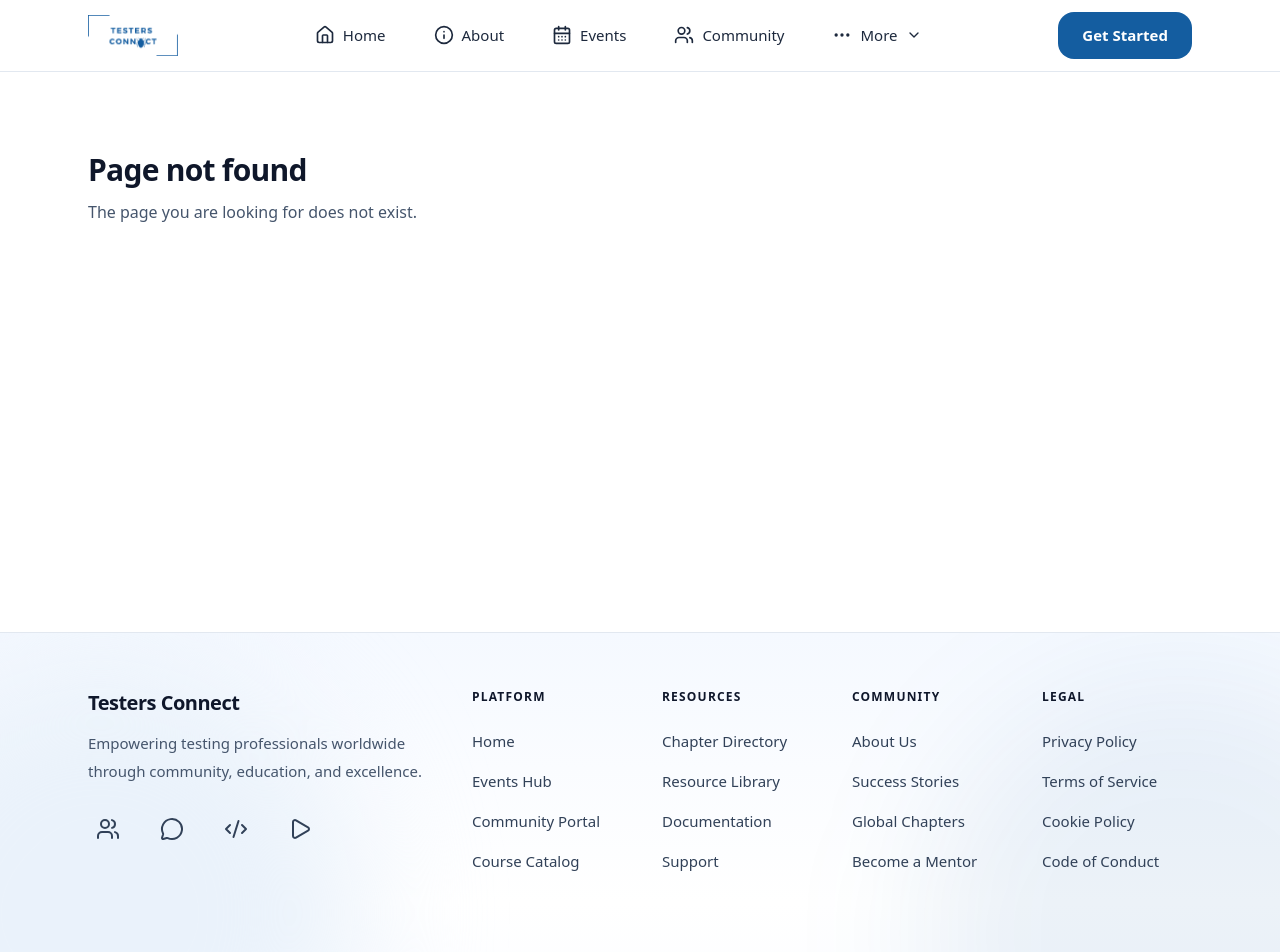
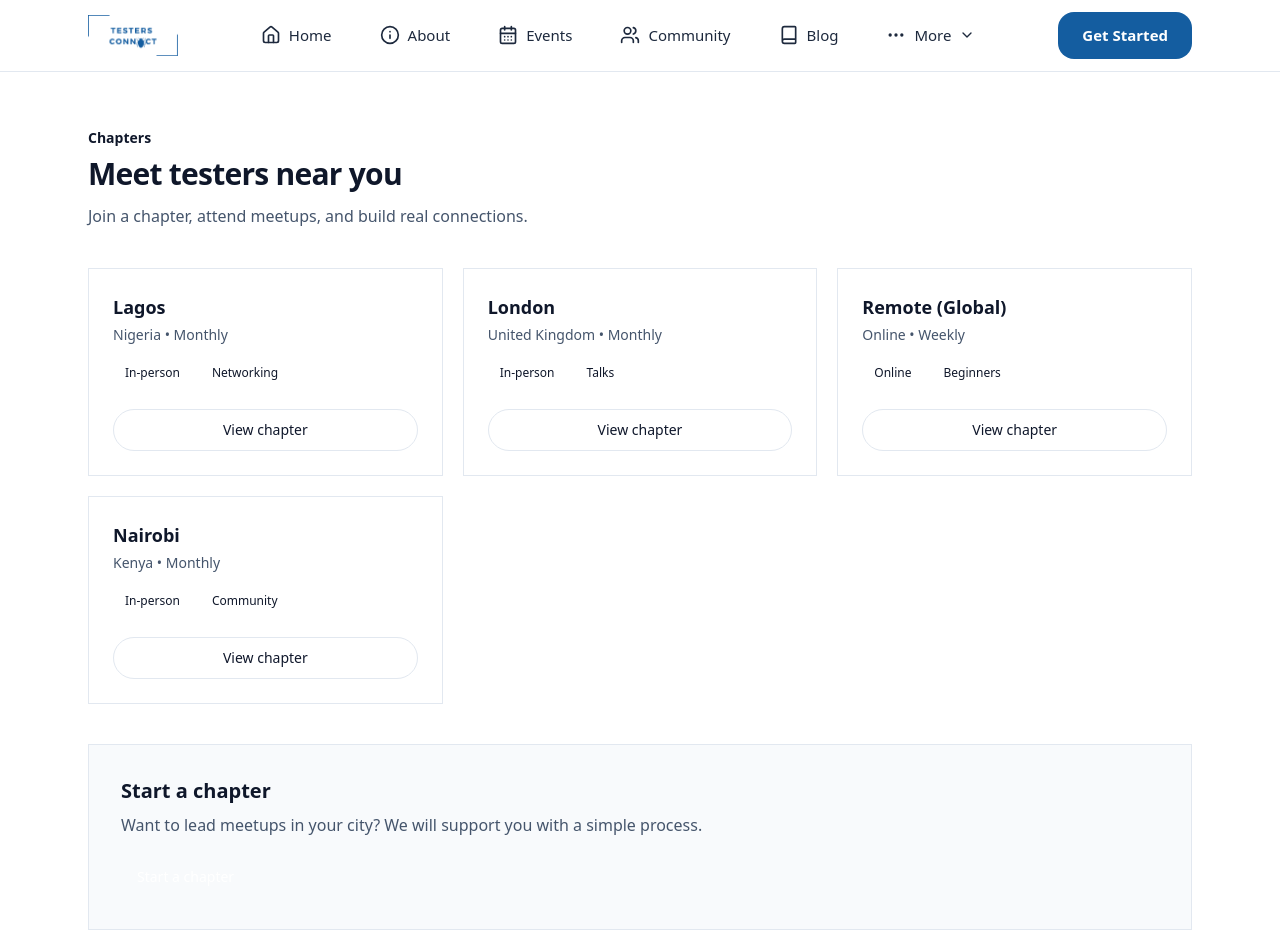
Before and after one commit to Ladyprowess/testers-connect, a Next.js app: page /blog in a window 1280 px wide. Before the commit this address had no page. Shown: the top 952 px of the page. Built offline with nearby package versions, Linux system fonts and the light colour scheme.

Commit message:
update url

```diff
--- a/app/layout.tsx
+++ b/app/layout.tsx
@@ -7,7 +7,7 @@ import Footer from "@/components/Footer";
 export const metadata: Metadata = {
   title: "Testers Connect",
   description:
-    "A community for software testers to learn, connect, and grow through events, chapters, resources, and courses.",
+    "A community for software testers to learn, connect, and grow through events, chapters, resources, and webinars.",
 };
 
 export default function RootLayout({ children }: { children: React.ReactNode }) {
--- a/app/page.tsx
+++ b/app/page.tsx
@@ -65,10 +65,10 @@ export default async function HomePage() {
       bg: "bg-[#16A34A]",
     },
     {
-      title: "Courses",
+      title: "Webinars",
       desc: "Simple learning paths that build skill step by step.",
-      href: "/courses",
-      metric: "200+ Courses",
+      href: "/Webinars",
+      metric: "200+ Webinars",
       Icon: GraduationCap,
       bg: "bg-[#F97316]",
     },
@@ -139,7 +139,7 @@ export default async function HomePage() {
           <SectionHeading
             eyebrow="What you get"
             title="Everything you need to grow in testing"
-            desc="Events, chapters, courses, and resources built for real progress."
+            desc="Events, chapters, webinars, and resources built for real progress."
           />
 
           <div className="mt-12 grid gap-6 md:grid-cols-2 lg:grid-cols-4">
--- a/app/courses/page.tsx
+++ b/app/webinars/page.tsx
@@ -3,45 +3,49 @@ import SectionHeading from "@/components/SectionHeading";
 import Card from "@/components/ui/Card";
 import Tag from "@/components/Tag";
 import Button from "@/components/ui/Button";
-import { getCourses } from "@/lib/db";
+import Link from "next/link";
+import { getWebinars } from "@/lib/db";
 
 export const dynamic = "force-dynamic";
 
-export default async function CoursesPage() {
-  const courses = await getCourses();
+export default async function WebinarsPage() {
+  const webinars = await getWebinars();
 
   return (
     <Container className="py-14">
       <SectionHeading
-        eyebrow="Courses"
-        title="Courses made simple"
-        desc="Short learning paths that help you practise and improve."
+        eyebrow="Webinars"
+        title="Practical business webinars"
+        desc="Live and recorded sessions to help you learn and apply."
       />
 
-      {!courses.length ? (
+      {!webinars.length ? (
         <div className="mt-10 rounded-2xl border border-slate-200 bg-slate-50 p-6 text-slate-700">
-          Courses are not available yet. Please check back soon.
+          Webinars are not available yet. Please check back soon.
         </div>
       ) : (
         <div className="mt-10 grid gap-5 lg:grid-cols-2">
-          {courses.map((c) => (
-            <Card key={c.id} className="p-6">
+          {webinars.map((w) => (
+            <Card key={w.id} className="p-6">
               <div className="flex items-start justify-between gap-3">
                 <div>
-                  <div className="text-lg font-bold">{c.title}</div>
+                  <div className="text-lg font-bold">{w.title}</div>
                   <div className="mt-1 text-sm text-slate-600">
-                    {c.level} • {c.duration}
+                    {w.level} • {w.duration}
                   </div>
-                  <p className="mt-3 text-slate-600">{c.description}</p>
+                  <p className="mt-3 text-slate-600">{w.description}</p>
                   <div className="mt-4 flex flex-wrap gap-2">
-                    {c.tags.map((t) => (
+                    {w.tags.map((t) => (
                       <Tag key={t} label={t} />
                     ))}
                   </div>
                 </div>
-                <Button variant="secondary" type="button">
-                  View
-                </Button>
+
+                <Link href={`/webinars/${w.slug}`}>
+                  <Button variant="secondary" type="button">
+                    View
+                  </Button>
+                </Link>
               </div>
             </Card>
           ))}
--- a/components/Footer.tsx
+++ b/components/Footer.tsx
@@ -20,7 +20,7 @@ const footerColumns: FooterColumn[] = [
       { label: "Home", href: "/" },
       { label: "Events Hub", href: "/events" },
       { label: "Community Portal", href: "/community" },
-      { label: "Course Catalog", href: "/courses" },
+      { label: "Webinars Catalog", href: "/webinars" },
     ],
   },
   {
@@ -192,7 +192,7 @@ export default function Footer() {
               Stay Connected
             </div>
             <p className="mt-3 max-w-xl text-[15px] leading-7 text-slate-600">
-              Get the latest updates on courses, events, and community news.
+              Get the latest updates on webinars, events, and community news.
             </p>
           </div>
 
--- a/components/Header.tsx
+++ b/components/Header.tsx
@@ -15,6 +15,7 @@ import {
   GraduationCap,
   BookOpen,
   MapPin,
+  Book,
   Megaphone,
   Mail,
 } from "lucide-react";
@@ -68,28 +69,28 @@ export default function Header() {
         href: "/community",
         icon: <Users className="h-5 w-5" />,
       },
+      {
+        label: "Blog",
+        href: "https://blog.testersconnect.com",
+        icon: <Book className="h-5 w-5" />,
+      },
     ],
     []
   );
 
-  /* Courses moved into More + icons added */
+  /* Webinars moved into More + icons added */
   const moreItems: MoreItem[] = useMemo(
     () => [
 
       {
-        label: "Courses",
-        href: "/courses",
+        label: "Webinars",
+        href: "/webinars",
         icon: <GraduationCap className="h-5 w-5" />,
       },
       {
         label: "Resources",
         href: "/resources",
         icon: <BookOpen className="h-5 w-5" />,
-      },
-      {
-        label: "Chapters",
-        href: "/chapters",
-        icon: <MapPin className="h-5 w-5" />,
       },
       {
         label: "Engage",
--- a/components/home/HeroRotating.tsx
+++ b/components/home/HeroRotating.tsx
@@ -66,8 +66,8 @@ export default function HeroRotating() {
         badge: "ADVANCE YOUR EXPERTISE",
         title: "Grow your skills with clear learning paths.",
         desc: "Connect with industry leaders, practise advanced techniques, and build confidence in real testing work.",
-        ctaLabel: "Browse advanced courses",
-        href: "/courses",
+        ctaLabel: "Browse advanced webinars",
+        href: "/Webinard",
         Icon: Rocket,
         accent: "purple",
       },
--- a/content/data.ts
+++ b/content/data.ts
@@ -15,11 +15,17 @@ export type EventItem = {
   tags: string[];
 };
 
-  export type CourseItem = {
+/**
+ * Webinars are fetched from Supabase.
+ * This type matches the webinar data used in the UI.
+ */
+export type WebinarItem = {
+  id: string;
   title: string;
+  slug: string;
   level: "Beginner" | "Intermediate" | "Advanced";
   duration: string;
-    desc: string;
+  description: string;
   tags: string[];
 };
 
@@ -69,35 +75,36 @@ export type EventItem = {
 ];
 
 export const chapters: ChapterItem[] = [
-    { name: "Lagos", country: "Nigeria", frequency: "Monthly", tags: ["In-person", "Networking"] },
-    { name: "London", country: "United Kingdom", frequency: "Monthly", tags: ["In-person", "Talks"] },
-    { name: "Remote (Global)", country: "Online", frequency: "Weekly", tags: ["Online", "Beginners"] },
-    { name: "Nairobi", country: "Kenya", frequency: "Monthly", tags: ["In-person", "Community"] },
+  {
+    name: "Lagos",
+    country: "Nigeria",
+    frequency: "Monthly",
+    tags: ["In-person", "Networking"],
+  },
+  {
+    name: "London",
+    country: "United Kingdom",
+    frequency: "Monthly",
+    tags: ["In-person", "Talks"],
+  },
+  {
+    name: "Remote (Global)",
+    country: "Online",
+    frequency: "Weekly",
+    tags: ["Online", "Beginners"],
+  },
+  {
+    name: "Nairobi",
+    country: "Kenya",
+    frequency: "Monthly",
+    tags: ["In-person", "Community"],
+  },
 ];
 
-  export const courses: CourseItem[] = [
-    {
-      title: "Software Testing for Beginners",
-      level: "Beginner",
-      duration: "2 weeks",
-      desc: "Learn what testing is, how to think like a tester, and how to write clear bug reports.",
-      tags: ["Basics", "QA", "Bug reports"],
-    },
-    {
-      title: "Test Automation Starter Pack",
-      level: "Intermediate",
-      duration: "3 weeks",
-      desc: "Learn simple automation ideas and build a small project you can show in your portfolio.",
-      tags: ["Automation", "Portfolio"],
-    },
-    {
-      title: "API Testing Made Simple",
-      level: "Intermediate",
-      duration: "2 weeks",
-      desc: "Understand APIs and learn how to test them in a clear and practical way.",
-      tags: ["API", "Practical"],
-    },
-  ];
+/**
+ * ✅ No hardcoded webinars here.
+ * Webinars are fetched from Supabase using getWebinars().
+ */
 
 export const resources: ResourceItem[] = [
   {
--- a/content/site.ts
+++ b/content/site.ts
@@ -1,7 +1,7 @@
 export const navLinks = [
     { label: "Events", href: "/events" },
-    { label: "Chapters", href: "/chapters" },
-    { label: "Courses", href: "/courses" },
+    { label: "Blog", href: "blog.testersconnect.com" },
+    { label: "Webinars", href: "/webinars" },
     { label: "Resources", href: "/resources" },
     { label: "Engage", href: "/engage" },
     { label: "About", href: "/about" },
@@ -13,8 +13,8 @@ export const navLinks = [
       title: "Explore",
       links: [
         { label: "Events", href: "/events" },
-        { label: "Chapters", href: "/chapters" },
-        { label: "Courses", href: "/courses" },
+        { label: "Blog", href: "blog.testersconnect.com" },
+        { label: "Webinars", href: "/webinars" },
         { label: "Resources", href: "/resources" },
       ],
     },
--- a/lib/db.ts
+++ b/lib/db.ts
@@ -17,14 +17,24 @@ export type DbEvent = {
   register_url?: string | null; // ✅ NEW
 };
 
-export type DbCourse = {
+export type DbWebinar = {
   id: string;
   title: string;
   slug: string;
-  level: "Beginner" | "Intermediate" | "Advanced";
-  duration: string;
+
+  // Keep these if you already use them / want them
+  level?: "Beginner" | "Intermediate" | "Advanced" | null;
+  duration?: string | null;
+
   description: string;
   tags: string[];
+
+  // Webinar-specific (optional, but useful)
+  webinar_date?: string | null; // YYYY-MM-DD or full datetime string
+  mode?: "Live" | "Recorded" | null;
+  join_url?: string | null;     // live link
+  replay_url?: string | null;   // recording link
+  cover_image_url?: string | null;
 };
 
 export type DbResource = {
@@ -133,7 +143,10 @@ export async function getEventsSidebarList({
   view: EventsView;
   limit?: number;
 }): Promise<
-  Pick<DbEvent, "id" | "title" | "slug" | "event_date" | "cover_image_url" | "register_url">[]
+  Pick<
+    DbEvent,
+    "id" | "title" | "slug" | "event_date" | "cover_image_url" | "register_url"
+  >[]
 > {
   const today = todayISODate();
 
@@ -155,13 +168,15 @@ export async function getEventsSidebarList({
 }
 
 /* =========================
-   COURSES
+   WEBINARS
 ========================= */
 
-export async function getCourses(): Promise<DbCourse[]> {
+export async function getWebinars(): Promise<DbWebinar[]> {
   const { data, error } = await supabase
-    .from("courses")
-    .select("id,title,slug,level,duration,description,tags")
+    .from("webinars")
+    .select(
+      "id,title,slug,level,duration,description,tags,webinar_date,mode,join_url,replay_url,cover_image_url"
+    )
     .eq("is_published", true)
     .order("created_at", { ascending: false });
 
```
Also changed, not shown: app/blog/page.tsx (renamed from app/chapters/page.tsx). Lines whose indentation alone changed are shown as unchanged.
